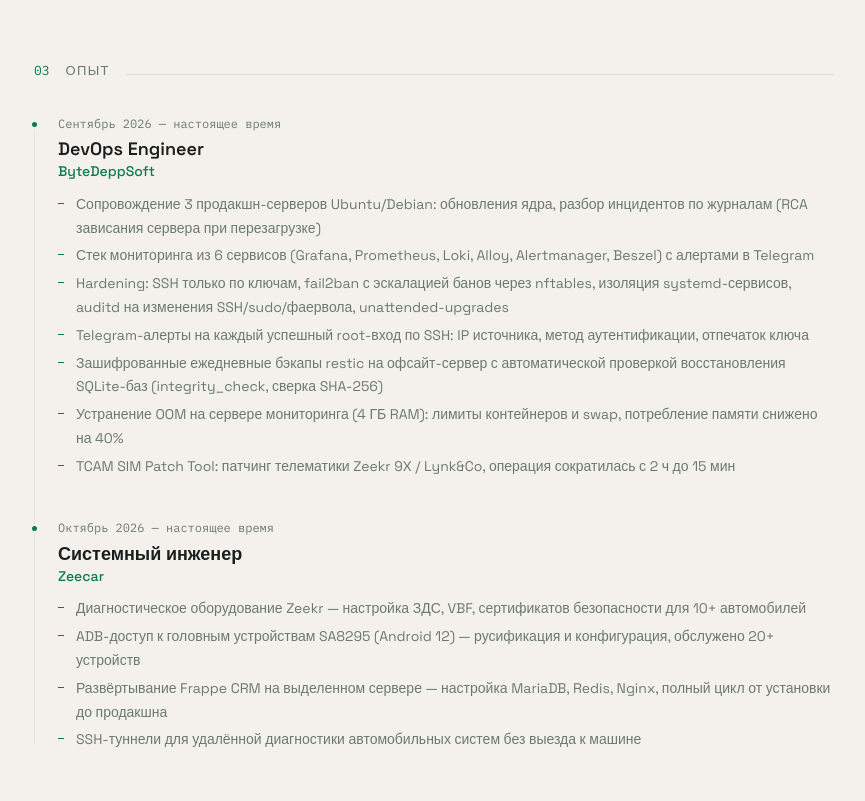
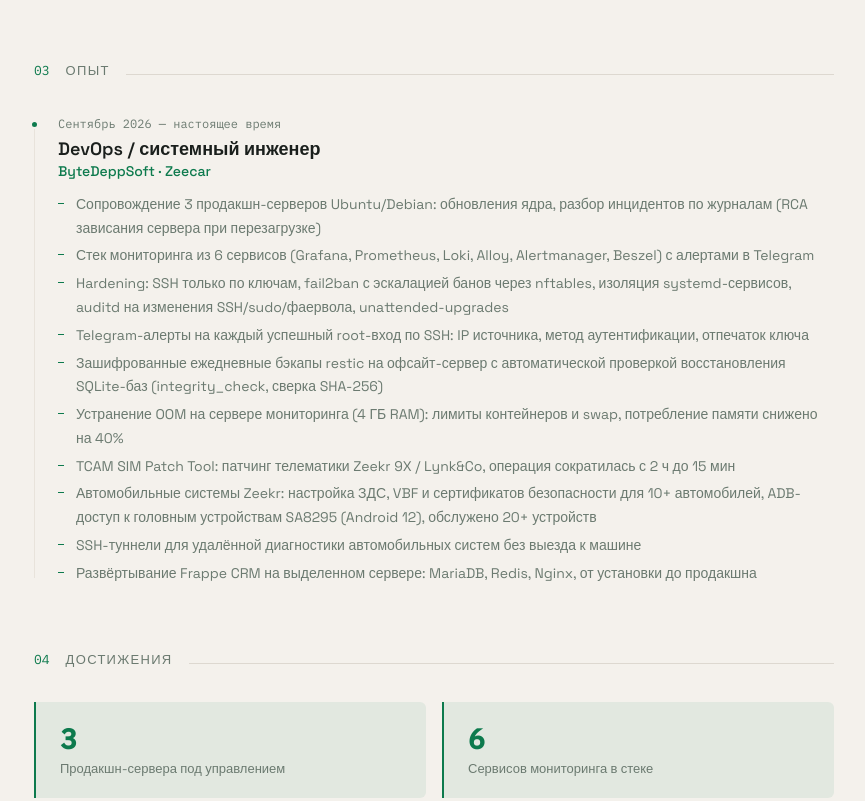
Before and after one commit to Georgiy-DevOps/resume-site, a plain HTML site: page index.html in a window 1280 px wide. Shown: the part 1826-2627 px from the top of the page, without its empty margins (206-1071 px from the left). Drawn offline with Linux system fonts and the light colour scheme.

Commit message:
fix: объединить ByteDeppSoft и Zeecar, TCAM без пометки open source
- один работодатель — одна позиция «DevOps / системный инженер»
- код TCAM SIM Patch Tool не публичный: «внутренний инструмент, код по запросу»

```diff
--- a/app.js
+++ b/app.js
@@ -213,10 +213,12 @@
       'ss-admin': 'Admin Dashboard',
       'ss-beszel': 'Beszel — server 130-ByteDepp monitoring',
       't2-role': 'Systems Engineer',
+      't1-role': 'DevOps / Systems Engineer',
       'p1-desc': 'ByteDepp vehicle management panel: VIN-to-device binding, customer portal with service booking, admin dashboard with logs, CSRF protection, SQLite, Docker, CI/CD.',
       'p1-private': 'private repo, demo on request',
       'p2-desc': 'Full observability stack for 3 production servers: metrics, logs, Telegram alerts. Beszel as lightweight monitoring hub, Grafana + Prometheus for deep analytics, Loki + Alloy for centralized logs, Alertmanager for notifications.',
       'p3-desc': 'Multiplayer game backend with a DevSecOps pipeline: Gitleaks, Semgrep, CodeQL, pip-audit, Trivy and OWASP ZAP on every PR, the build fails on HIGH/CRITICAL. Server-side score validation (anti-cheat), JWT, abuse-case regression tests, threat model.',
+      'p5-type': 'Internal tool · code on request',
       'p4-type': 'Thesis Project / Unity HDRP',
       'p4-desc': '3D first-person survival game. Quest system, object interaction, day/night cycle, FPS controller on Input System, lightmapping, procedural forest.',
       'p5-desc': 'SIM configuration patching for Zeekr 9X and Lynk&Co 900 telematics modules for Russian carriers. RIL patching, APN, backup/restore.',
@@ -237,6 +239,7 @@
       'stack-hint': 'Click a skill to see where it’s used ↓'
     },
     ru: {
+      't1-role': 'DevOps / системный инженер',
       'hero-eyebrow': 'DevOps → DevSecOps / Москва',
       'hero-name': 'Георгий',
       'pillar-1': 'Инфраструктура',
@@ -259,12 +262,12 @@
   var i18nHtml = {
     en: {
       'about-text': 'DevOps engineer focused on <strong>infrastructure and CI/CD security</strong>. Since September 2026 I run production servers: SSH and systemd service hardening, auditd, fail2ban, encrypted restic backups with automated restore checks, monitoring with Grafana, Prometheus and Loki. In my Aegis Arena project I built a <strong>DevSecOps pipeline</strong> (SAST, SCA, container scanning, DAST) and fixed the vulnerabilities it surfaced. I also work with <strong>automotive embedded systems</strong>: Qualcomm head units, telematics, ADB diagnostics. 4th-year student at Moscow Polytechnic University (software engineering for the game industry). Aiming for a DevSecOps / Security Engineer role.',
-      't1-desc': '<ul><li>Running 3 production Ubuntu/Debian servers: kernel updates, log-based incident analysis (RCA of a server hang during reboot)</li><li>Monitoring stack of 6 services (Grafana, Prometheus, Loki, Alloy, Alertmanager, Beszel) with Telegram alerts</li><li>Hardening: key-only SSH, fail2ban with escalating bans via nftables, systemd service sandboxing, auditd on SSH/sudo/firewall changes, unattended-upgrades</li><li>Telegram alerts on every successful root SSH login: source IP, auth method, key fingerprint</li><li>Encrypted daily restic backups to an offsite server with automated restore verification of SQLite databases (integrity_check, SHA-256 match)</li><li>Fixed OOM on a 4 GB monitoring server: container limits and swap, memory usage down 40%</li><li>TCAM SIM Patch Tool: Zeekr 9X / Lynk&amp;Co telematics patching, operation time cut from 2 h to 15 min</li></ul>',
+      't1-desc': '<ul><li>Running 3 production Ubuntu/Debian servers: kernel updates, log-based incident analysis (RCA of a server hang during reboot)</li><li>Monitoring stack of 6 services (Grafana, Prometheus, Loki, Alloy, Alertmanager, Beszel) with Telegram alerts</li><li>Hardening: key-only SSH, fail2ban with escalating bans via nftables, systemd service sandboxing, auditd on SSH/sudo/firewall changes, unattended-upgrades</li><li>Telegram alerts on every successful root SSH login: source IP, auth method, key fingerprint</li><li>Encrypted daily restic backups to an offsite server with automated restore verification of SQLite databases (integrity_check, SHA-256 match)</li><li>Fixed OOM on a 4 GB monitoring server: container limits and swap, memory usage down 40%</li><li>TCAM SIM Patch Tool: Zeekr 9X / Lynk&amp;Co telematics patching, operation time cut from 2 h to 15 min</li><li>Zeekr vehicle systems: ZDS, VBF and security certificate setup for 10+ vehicles, ADB access to SA8295 head units (Android 12), 20+ devices serviced</li><li>SSH tunnels for remote diagnostics of vehicle systems without on-site visits</li><li>Deployed Frappe CRM on a dedicated server: MariaDB, Redis, Nginx, from install to production</li></ul>',
       't2-desc': '<ul><li>Zeekr diagnostic equipment — ZDS, VBF, security certificate configuration for 10+ vehicles</li><li>ADB access to SA8295 head units (Android 12) — localization and configuration, 20+ devices serviced</li><li>Deployed Frappe CRM on a dedicated server — configured MariaDB, Redis, Nginx, full cycle from installation to production</li><li>Developed SSH tunnels for remote diagnostics of vehicle systems without on-site visits</li></ul>'
     },
     ru: {
       'about-text': 'DevOps-инженер с фокусом на <strong>безопасность инфраструктуры и CI/CD</strong>. С сентября 2026 сопровождаю продакшн-серверы: hardening SSH и systemd-сервисов, auditd, fail2ban, зашифрованные бэкапы restic с автоматической проверкой восстановления, мониторинг на Grafana, Prometheus и Loki. В своём проекте Aegis Arena построил <strong>DevSecOps-пайплайн</strong> (SAST, SCA, сканирование контейнеров, DAST) и закрыл найденные им уязвимости. Работаю с <strong>автомобильными embedded-системами</strong>: головные устройства Qualcomm, телематика, диагностика через ADB. Студент 4-го курса Московского Политеха (программное обеспечение игровой индустрии). Цель — роль DevSecOps / Security Engineer.',
-      't1-desc': '<ul><li>Сопровождение 3 продакшн-серверов Ubuntu/Debian: обновления ядра, разбор инцидентов по журналам (RCA зависания сервера при перезагрузке)</li><li>Стек мониторинга из 6 сервисов (Grafana, Prometheus, Loki, Alloy, Alertmanager, Beszel) с алертами в Telegram</li><li>Hardening: SSH только по ключам, fail2ban с эскалацией банов через nftables, изоляция systemd-сервисов, auditd на изменения SSH/sudo/фаервола, unattended-upgrades</li><li>Telegram-алерты на каждый успешный root-вход по SSH: IP источника, метод аутентификации, отпечаток ключа</li><li>Зашифрованные ежедневные бэкапы restic на офсайт-сервер с автоматической проверкой восстановления SQLite-баз (integrity_check, сверка SHA-256)</li><li>Устранение OOM на сервере мониторинга (4 ГБ RAM): лимиты контейнеров и swap, потребление памяти снижено на 40%</li><li>TCAM SIM Patch Tool: патчинг телематики Zeekr 9X / Lynk&amp;Co, операция сократилась с 2 ч до 15 мин</li></ul>',
+      't1-desc': '<ul><li>Сопровождение 3 продакшн-серверов Ubuntu/Debian: обновления ядра, разбор инцидентов по журналам (RCA зависания сервера при перезагрузке)</li><li>Стек мониторинга из 6 сервисов (Grafana, Prometheus, Loki, Alloy, Alertmanager, Beszel) с алертами в Telegram</li><li>Hardening: SSH только по ключам, fail2ban с эскалацией банов через nftables, изоляция systemd-сервисов, auditd на изменения SSH/sudo/фаервола, unattended-upgrades</li><li>Telegram-алерты на каждый успешный root-вход по SSH: IP источника, метод аутентификации, отпечаток ключа</li><li>Зашифрованные ежедневные бэкапы restic на офсайт-сервер с автоматической проверкой восстановления SQLite-баз (integrity_check, сверка SHA-256)</li><li>Устранение OOM на сервере мониторинга (4 ГБ RAM): лимиты контейнеров и swap, потребление памяти снижено на 40%</li><li>TCAM SIM Patch Tool: патчинг телематики Zeekr 9X / Lynk&amp;Co, операция сократилась с 2 ч до 15 мин</li><li>Автомобильные системы Zeekr: настройка ЗДС, VBF и сертификатов безопасности для 10+ автомобилей, ADB-доступ к головным устройствам SA8295 (Android 12), обслужено 20+ устройств</li><li>SSH-туннели для удалённой диагностики автомобильных систем без выезда к машине</li><li>Развёртывание Frappe CRM на выделенном сервере: MariaDB, Redis, Nginx, от установки до продакшна</li></ul>',
       't2-desc': '<ul><li>Диагностическое оборудование Zeekr — настройка ЗДС, VBF, сертификатов безопасности для 10+ автомобилей</li><li>ADB-доступ к головным устройствам SA8295 (Android 12) — русификация и конфигурация, обслужено 20+ устройств</li><li>Развёртывание Frappe CRM на выделенном сервере — настройка MariaDB, Redis, Nginx, полный цикл от установки до продакшна</li><li>SSH-туннели для удалённой диагностики автомобильных систем без выезда к машине</li></ul>'
     }
   };
--- a/index.html
+++ b/index.html
@@ -919,28 +919,14 @@ DevOps-инженер с фокусом на <strong>безопасность и
       <span class="section-line"></span>
     </div>
     <div class="timeline">
-      <div class="timeline-item reveal" data-tags="linux,docker,docker compose,systemd,nginx,git,ci/cd,grafana,prometheus,loki,alloy,alertmanager,beszel,fail2ban,iptables,ufw,ssh hardening,nftables,auditd,systemd sandboxing,restic,bash,python,tcam">
+      <div class="timeline-item reveal" data-tags="linux,docker,docker compose,systemd,nginx,git,ci/cd,grafana,prometheus,loki,alloy,alertmanager,beszel,fail2ban,iptables,ufw,ssh hardening,nftables,auditd,systemd sandboxing,restic,bash,python,tcam,adb,android,ssh tunneling">
         <div class="timeline-dot"></div>
         <div class="timeline-date" data-i18n="t1-date">Сентябрь 2026 — настоящее время</div>
-        <div class="timeline-role">DevOps Engineer</div>
-        <div class="timeline-company">ByteDeppSoft</div>
+        <div class="timeline-role" data-i18n="t1-role">DevOps / системный инженер</div>
+        <div class="timeline-company">ByteDeppSoft · Zeecar</div>
         <div class="timeline-desc" data-i18n-html="t1-desc">
-<ul><li>Сопровождение 3 продакшн-серверов Ubuntu/Debian: обновления ядра, разбор инцидентов по журналам (RCA зависания сервера при перезагрузке)</li><li>Стек мониторинга из 6 сервисов (Grafana, Prometheus, Loki, Alloy, Alertmanager, Beszel) с алертами в Telegram</li><li>Hardening: SSH только по ключам, fail2ban с эскалацией банов через nftables, изоляция systemd-сервисов, auditd на изменения SSH/sudo/фаервола, unattended-upgrades</li><li>Telegram-алерты на каждый успешный root-вход по SSH: IP источника, метод аутентификации, отпечаток ключа</li><li>Зашифрованные ежедневные бэкапы restic на офсайт-сервер с автоматической проверкой восстановления SQLite-баз (integrity_check, сверка SHA-256)</li><li>Устранение OOM на сервере мониторинга (4 ГБ RAM): лимиты контейнеров и swap, потребление памяти снижено на 40%</li><li>TCAM SIM Patch Tool: патчинг телематики Zeekr 9X / Lynk&amp;Co, операция сократилась с 2 ч до 15 мин</li></ul>
+<ul><li>Сопровождение 3 продакшн-серверов Ubuntu/Debian: обновления ядра, разбор инцидентов по журналам (RCA зависания сервера при перезагрузке)</li><li>Стек мониторинга из 6 сервисов (Grafana, Prometheus, Loki, Alloy, Alertmanager, Beszel) с алертами в Telegram</li><li>Hardening: SSH только по ключам, fail2ban с эскалацией банов через nftables, изоляция systemd-сервисов, auditd на изменения SSH/sudo/фаервола, unattended-upgrades</li><li>Telegram-алерты на каждый успешный root-вход по SSH: IP источника, метод аутентификации, отпечаток ключа</li><li>Зашифрованные ежедневные бэкапы restic на офсайт-сервер с автоматической проверкой восстановления SQLite-баз (integrity_check, сверка SHA-256)</li><li>Устранение OOM на сервере мониторинга (4 ГБ RAM): лимиты контейнеров и swap, потребление памяти снижено на 40%</li><li>TCAM SIM Patch Tool: патчинг телематики Zeekr 9X / Lynk&amp;Co, операция сократилась с 2 ч до 15 мин</li><li>Автомобильные системы Zeekr: настройка ЗДС, VBF и сертификатов безопасности для 10+ автомобилей, ADB-доступ к головным устройствам SA8295 (Android 12), обслужено 20+ устройств</li><li>SSH-туннели для удалённой диагностики автомобильных систем без выезда к машине</li><li>Развёртывание Frappe CRM на выделенном сервере: MariaDB, Redis, Nginx, от установки до продакшна</li></ul>
 </div>
-      </div>
-      <div class="timeline-item reveal" data-tags="adb,android,ssh tunneling,bash,python">
-        <div class="timeline-dot"></div>
-        <div class="timeline-date" data-i18n="t2-date">Октябрь 2026 — настоящее время</div>
-        <div class="timeline-role" data-i18n="t2-role">Системный инженер</div>
-        <div class="timeline-company">Zeecar</div>
-        <div class="timeline-desc" data-i18n-html="t2-desc">
-          <ul>
-            <li>Диагностическое оборудование Zeekr — настройка ЗДС, VBF, сертификатов безопасности для 10+ автомобилей</li>
-            <li>ADB-доступ к головным устройствам SA8295 (Android 12) — русификация и конфигурация, обслужено 20+ устройств</li>
-            <li>Развёртывание Frappe CRM на выделенном сервере — настройка MariaDB, Redis, Nginx, полный цикл от установки до продакшна</li>
-            <li>SSH-туннели для удалённой диагностики автомобильных систем без выезда к машине</li>
-          </ul>
-        </div>
       </div>
     </div>
   </section>
@@ -1079,7 +1065,7 @@ DevOps-инженер с фокусом на <strong>безопасность и
       </div>
       <div class="project-card reveal reveal-delay-3" data-tags="adb,android,bash,tcam">
         <div class="project-name">TCAM SIM Patch Tool</div>
-        <div class="project-type">Open Source</div>
+        <div class="project-type" data-i18n="p5-type">Внутренний инструмент · код по запросу</div>
         <div class="project-desc" data-i18n="p5-desc">
           Патчинг SIM-конфигурации телематических модулей Zeekr 9X и Lynk&Co 900 для российских операторов.
           RIL-патчинг, APN, backup/restore.
```
